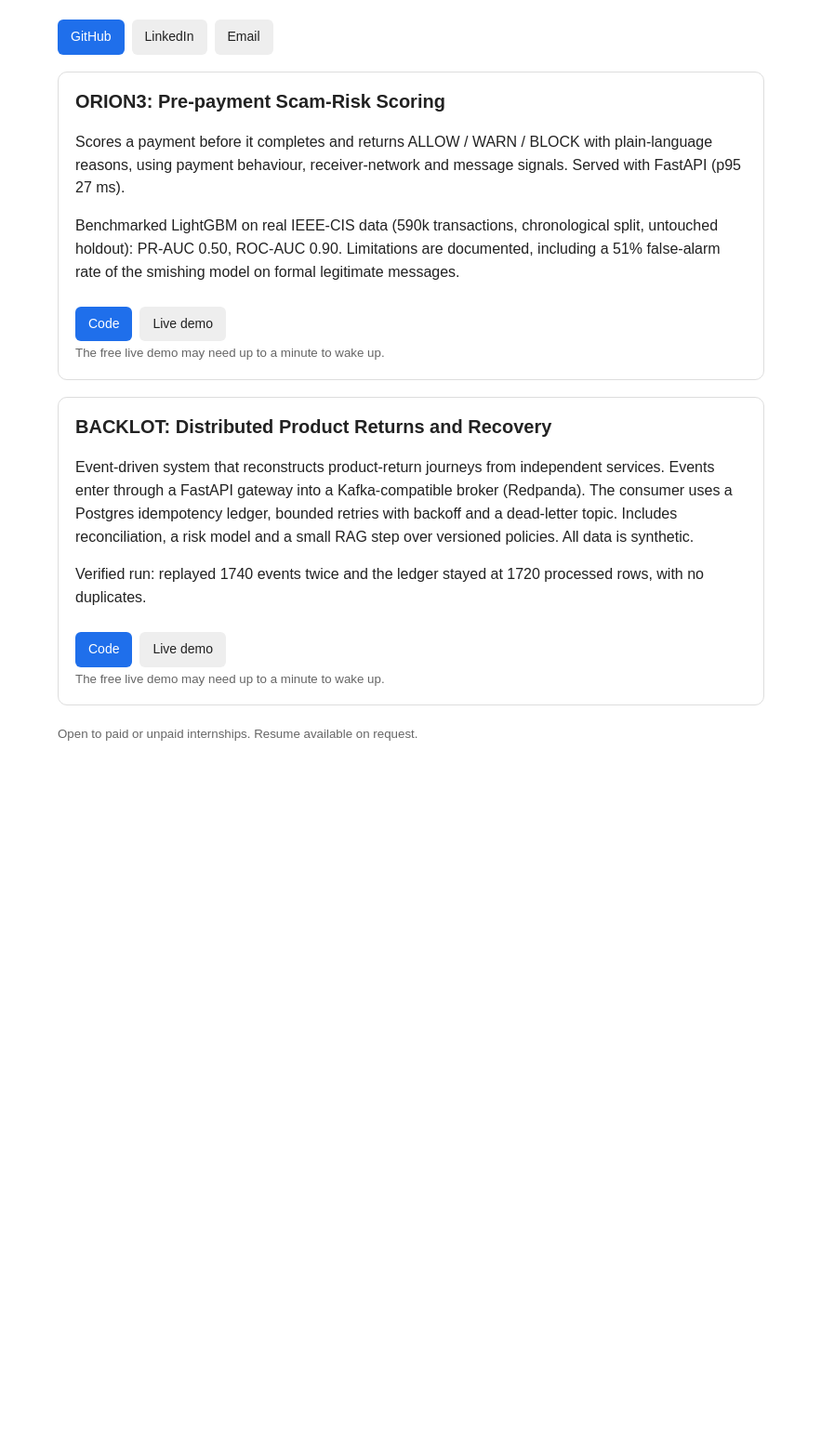
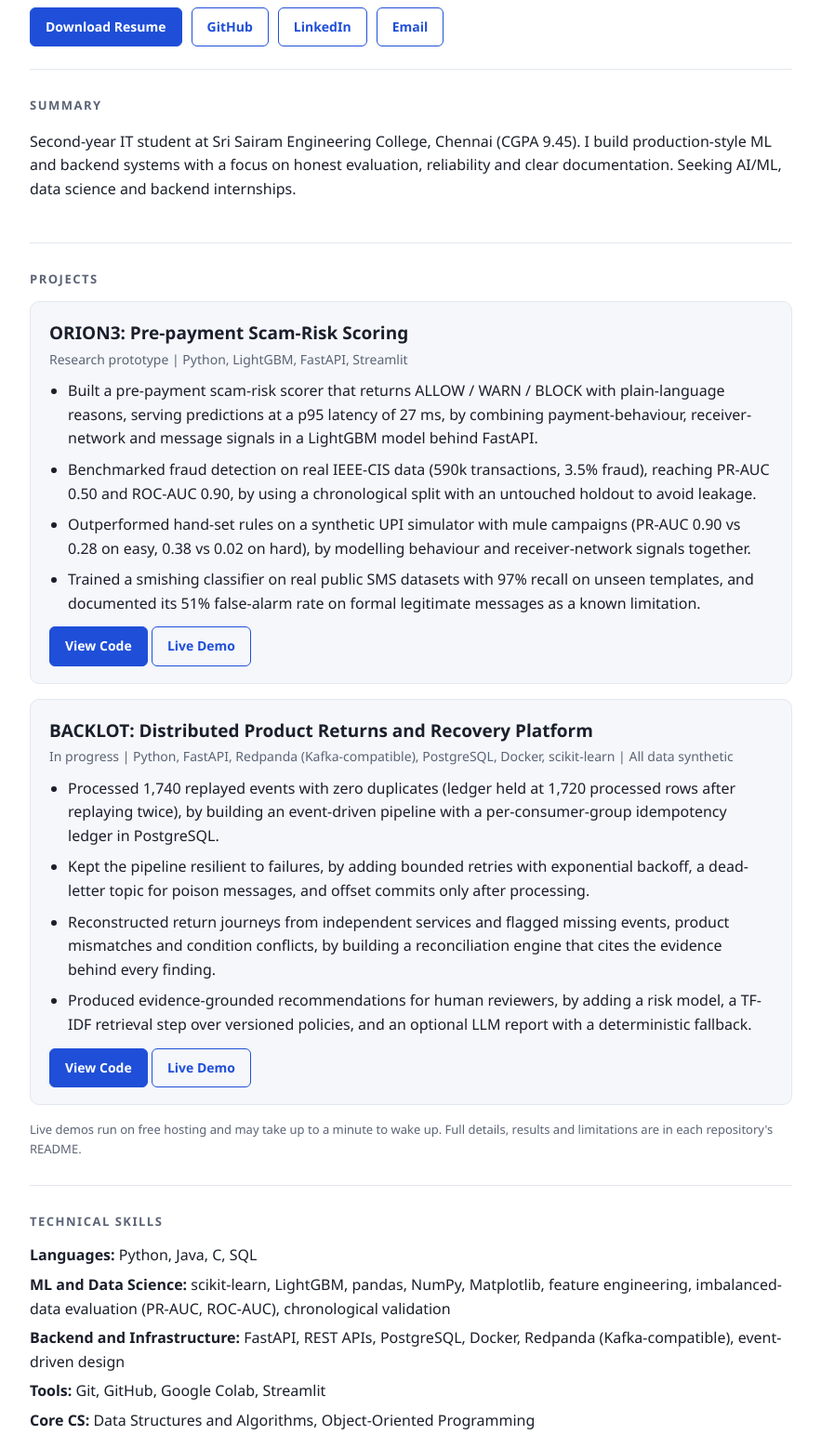
Before and after one commit to SANJANAA-V/SANJANAA-V.github.io, a plain HTML site: page index.html in a window 1280 px wide. Shown: the part 146-1704 px from the top of the page at 93% size, without its empty margins (198-1081 px from the left). Before the commit the page ends 988 px from the top, so only its background shows below. Drawn offline with Linux system fonts and the light colour scheme.

Commit message:
Modify title and add meta description in index.html
Updated title and added meta description for SEO.

```diff
--- a/index.html
+++ b/index.html
@@ -3,39 +3,135 @@
 <head>
 <meta charset="utf-8">
 <meta name="viewport" content="width=device-width, initial-scale=1">
-<title>Sanjanaa V | ML and Backend Projects</title>
+<title>Sanjanaa V | ML and Backend Engineer</title>
+<meta name="description" content="Sanjanaa V, 2nd-year IT student at Sri Sairam Engineering College. ML, data science and backend projects.">
 <style>
-body{font-family:Arial,sans-serif;max-width:760px;margin:40px auto;padding:0 16px;color:#222;line-height:1.55}
-h1{margin-bottom:4px}
-.sub{color:#555;margin-top:0}
-.card{border:1px solid #ddd;border-radius:10px;padding:16px 18px;margin:18px 0}
-.card h2{margin:0 0 6px;font-size:20px}
-a.btn{display:inline-block;margin:8px 8px 0 0;padding:8px 14px;border-radius:6px;background:#1f6feb;color:#fff;text-decoration:none;font-size:14px}
-a.alt{background:#eee;color:#222}
-small{color:#666}
+:root{--bg:#ffffff;--text:#1a1f2b;--muted:#5b6475;--line:#e3e7ee;--accent:#1f4fd8;--soft:#f5f7fb}
+@media (prefers-color-scheme: dark){:root{--bg:#0f1420;--text:#e8ecf4;--muted:#a3adc2;--line:#252d3f;--accent:#6f9bff;--soft:#161d2e}}
+*{box-sizing:border-box}
+body{margin:0;font-family:"Segoe UI",Arial,sans-serif;background:var(--bg);color:var(--text);line-height:1.6}
+.wrap{max-width:860px;margin:0 auto;padding:0 20px}
+header{padding:48px 0 24px;border-bottom:1px solid var(--line)}
+h1{margin:0;font-size:34px;letter-spacing:.3px}
+.role{margin:6px 0 0;color:var(--muted);font-size:17px}
+.links{margin-top:18px;display:flex;flex-wrap:wrap;gap:10px}
+a.btn{display:inline-block;padding:9px 16px;border-radius:6px;border:1px solid var(--accent);background:var(--accent);color:#fff;text-decoration:none;font-size:14px;font-weight:600}
+a.ghost{background:transparent;color:var(--accent)}
+section{padding:28px 0;border-bottom:1px solid var(--line)}
+h2{margin:0 0 14px;font-size:13px;text-transform:uppercase;letter-spacing:1.5px;color:var(--muted)}
+.proj{background:var(--soft);border:1px solid var(--line);border-radius:10px;padding:18px 20px;margin-bottom:16px}
+.proj h3{margin:0 0 2px;font-size:19px}
+.tag{color:var(--muted);font-size:14px;margin:0 0 10px}
+.proj ul{margin:8px 0 12px;padding-left:20px}
+.proj li{margin-bottom:8px}
+.stack{font-size:13px;color:var(--muted)}
+.row{display:flex;justify-content:space-between;gap:12px;flex-wrap:wrap}
+.muted{color:var(--muted)}
+.skills p{margin:6px 0}
+ul.plain{margin:0;padding-left:20px}
+a{color:var(--accent)}
+footer{padding:24px 0 48px;color:var(--muted);font-size:13px}
+.note{font-size:13px;color:var(--muted);margin:0}
 </style>
 </head>
 <body>
+<div class="wrap">
+
+<header>
 <h1>Sanjanaa V</h1>
-<p class="sub">2nd-year IT student, Sri Sairam Engineering College, Chennai. Seeking AI/ML, data science and backend internships.</p>
-<p><a class="btn" href="https://github.com/SANJANAA-V">GitHub</a><a class="btn alt" href="https://www.linkedin.com/in/sanjanaa-v-113143376">LinkedIn</a><a class="btn alt" href="mailto:sanjanaa.v.006@gmail.com">Email</a></p>
+<p class="role">B.Tech Information Technology | ML, Data Science and Backend Engineering</p>
+<div class="links">
+<a class="btn" href="Sanjanaa_V_Resume.pdf" download>Download Resume</a>
+<a class="btn ghost" href="https://github.com/SANJANAA-V">GitHub</a>
+<a class="btn ghost" href="https://www.linkedin.com/in/sanjanaa-v-113143376">LinkedIn</a>
+<a class="btn ghost" href="mailto:sanjanaa.v.006@gmail.com">Email</a>
+</div>
+</header>
 
-<div class="card">
-<h2>ORION3: Pre-payment Scam-Risk Scoring</h2>
-<p>Scores a payment before it completes and returns ALLOW / WARN / BLOCK with plain-language reasons, using payment behaviour, receiver-network and message signals. Served with FastAPI (p95 27 ms).</p>
-<p>Benchmarked LightGBM on real IEEE-CIS data (590k transactions, chronological split, untouched holdout): PR-AUC 0.50, ROC-AUC 0.90. Limitations are documented, including a 51% false-alarm rate of the smishing model on formal legitimate messages.</p>
-<a class="btn" href="https://github.com/SANJANAA-V/ORION3">Code</a><a class="btn alt" href="https://orion3.streamlit.app">Live demo</a>
-<br><small>The free live demo may need up to a minute to wake up.</small>
+<section>
+<h2>Summary</h2>
+<p>Second-year IT student at Sri Sairam Engineering College, Chennai (CGPA 9.45). I build production-style ML and backend systems with a focus on honest evaluation, reliability and clear documentation. Seeking AI/ML, data science and backend internships.</p>
+</section>
+
+<section>
+<h2>Projects</h2>
+
+<div class="proj">
+<h3>ORION3: Pre-payment Scam-Risk Scoring</h3>
+<p class="tag">Research prototype | Python, LightGBM, FastAPI, Streamlit</p>
+<ul>
+<li>Built a pre-payment scam-risk scorer that returns ALLOW / WARN / BLOCK with plain-language reasons, serving predictions at a p95 latency of 27 ms, by combining payment-behaviour, receiver-network and message signals in a LightGBM model behind FastAPI.</li>
+<li>Benchmarked fraud detection on real IEEE-CIS data (590k transactions, 3.5% fraud), reaching PR-AUC 0.50 and ROC-AUC 0.90, by using a chronological split with an untouched holdout to avoid leakage.</li>
+<li>Outperformed hand-set rules on a synthetic UPI simulator with mule campaigns (PR-AUC 0.90 vs 0.28 on easy, 0.38 vs 0.02 on hard), by modelling behaviour and receiver-network signals together.</li>
+<li>Trained a smishing classifier on real public SMS datasets with 97% recall on unseen templates, and documented its 51% false-alarm rate on formal legitimate messages as a known limitation.</li>
+</ul>
+<a class="btn" href="https://github.com/SANJANAA-V/ORION3">View Code</a>
+<a class="btn ghost" href="https://orion3.streamlit.app">Live Demo</a>
 </div>
 
-<div class="card">
-<h2>BACKLOT: Distributed Product Returns and Recovery</h2>
-<p>Event-driven system that reconstructs product-return journeys from independent services. Events enter through a FastAPI gateway into a Kafka-compatible broker (Redpanda). The consumer uses a Postgres idempotency ledger, bounded retries with backoff and a dead-letter topic. Includes reconciliation, a risk model and a small RAG step over versioned policies. All data is synthetic.</p>
-<p>Verified run: replayed 1740 events twice and the ledger stayed at 1720 processed rows, with no duplicates.</p>
-<a class="btn" href="https://github.com/SANJANAA-V/BACKLOT">Code</a><a class="btn alt" href="https://backlot.streamlit.app/">Live demo</a>
-<br><small>The free live demo may need up to a minute to wake up.</small>
+<div class="proj">
+<h3>BACKLOT: Distributed Product Returns and Recovery Platform</h3>
+<p class="tag">In progress | Python, FastAPI, Redpanda (Kafka-compatible), PostgreSQL, Docker, scikit-learn | All data synthetic</p>
+<ul>
+<li>Processed 1,740 replayed events with zero duplicates (ledger held at 1,720 processed rows after replaying twice), by building an event-driven pipeline with a per-consumer-group idempotency ledger in PostgreSQL.</li>
+<li>Kept the pipeline resilient to failures, by adding bounded retries with exponential backoff, a dead-letter topic for poison messages, and offset commits only after processing.</li>
+<li>Reconstructed return journeys from independent services and flagged missing events, product mismatches and condition conflicts, by building a reconciliation engine that cites the evidence behind every finding.</li>
+<li>Produced evidence-grounded recommendations for human reviewers, by adding a risk model, a TF-IDF retrieval step over versioned policies, and an optional LLM report with a deterministic fallback.</li>
+</ul>
+<a class="btn" href="https://github.com/SANJANAA-V/BACKLOT">View Code</a>
+<a class="btn ghost" href="https://backlot.streamlit.app/">Live Demo</a>
 </div>
 
-<p><small>Open to paid or unpaid internships. Resume available on request.</small></p>
+<p class="note">Live demos run on free hosting and may take up to a minute to wake up. Full details, results and limitations are in each repository's README.</p>
+</section>
+
+<section class="skills">
+<h2>Technical Skills</h2>
+<p><strong>Languages:</strong> Python, Java, C, SQL</p>
+<p><strong>ML and Data Science:</strong> scikit-learn, LightGBM, pandas, NumPy, Matplotlib, feature engineering, imbalanced-data evaluation (PR-AUC, ROC-AUC), chronological validation</p>
+<p><strong>Backend and Infrastructure:</strong> FastAPI, REST APIs, PostgreSQL, Docker, Redpanda (Kafka-compatible), event-driven design</p>
+<p><strong>Tools:</strong> Git, GitHub, Google Colab, Streamlit</p>
+<p><strong>Core CS:</strong> Data Structures and Algorithms, Object-Oriented Programming</p>
+</section>
+
+<section>
+<h2>Education</h2>
+<div class="row"><strong>Sri Sairam Engineering College, Chennai</strong><span class="muted">2025 - 2029</span></div>
+<p class="muted" style="margin:2px 0 12px">B.Tech. in Information Technology | CGPA 9.45</p>
+<div class="row"><strong>VGN Chinmaya Vidyalaya, Chennai</strong><span class="muted">2025</span></div>
+<p class="muted" style="margin:2px 0 12px">CBSE Class XII | 91.8%</p>
+<div class="row"><strong>VGN Chinmaya Vidyalaya, Chennai</strong><span class="muted">2023</span></div>
+<p class="muted" style="margin:2px 0 0">CBSE Class X | 95.0%</p>
+</section>
+
+<section>
+<h2>Experience</h2>
+<div class="row"><strong>Student Intern, SSN College of Engineering</strong><span class="muted">Summer 2024</span></div>
+<ul class="plain">
+<li>Built an Arduino-based automatic fire-extinguishing robot that detects flames with sensors, moves toward them and sprays water, and tested it with a live flame.</li>
+<li>Prepared the technical documentation for the prototype.</li>
+</ul>
+</section>
+
+<section>
+<h2>Achievements and Certifications</h2>
+<ul class="plain">
+<li>Naukri Young Turks 2025: Top 2% (AIR 10,717 of 5.5 lakh participants)</li>
+<li>Times NIE Vista Ideathon 2023: 1st runner-up (Times of India with StartupTN)</li>
+<li>LeetCode: 100+ problems solved (<a href="https://leetcode.com/u/SANJANAA_V6/">profile</a>)</li>
+<li>CS50P: Introduction to Programming with Python, Harvard University</li>
+<li>Robotics and Embedded Systems Training, Rancho Labs (powered by IIT Delhi)</li>
+<li>Advanced Diploma in Python Programming, Computer Software College</li>
+</ul>
+</section>
+
+<section style="border-bottom:none">
+<h2>Contact</h2>
+<p>Open to paid and unpaid internships in AI/ML, data science and backend engineering.</p>
+<p><a href="mailto:sanjanaa.v.006@gmail.com">sanjanaa.v.006@gmail.com</a> | Chennai, India</p>
+</section>
+
+<footer>Sanjanaa V</footer>
+</div>
 </body>
 </html>
```
